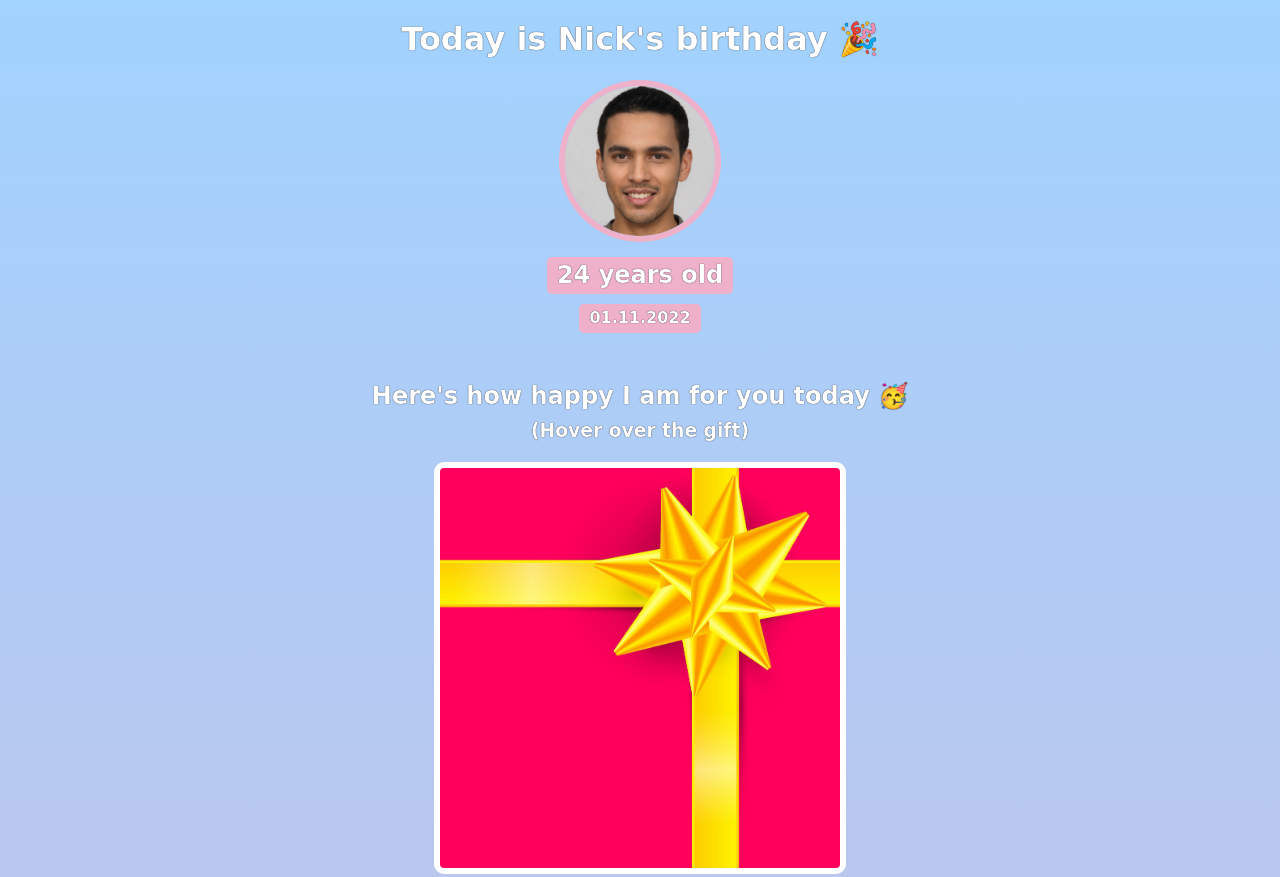
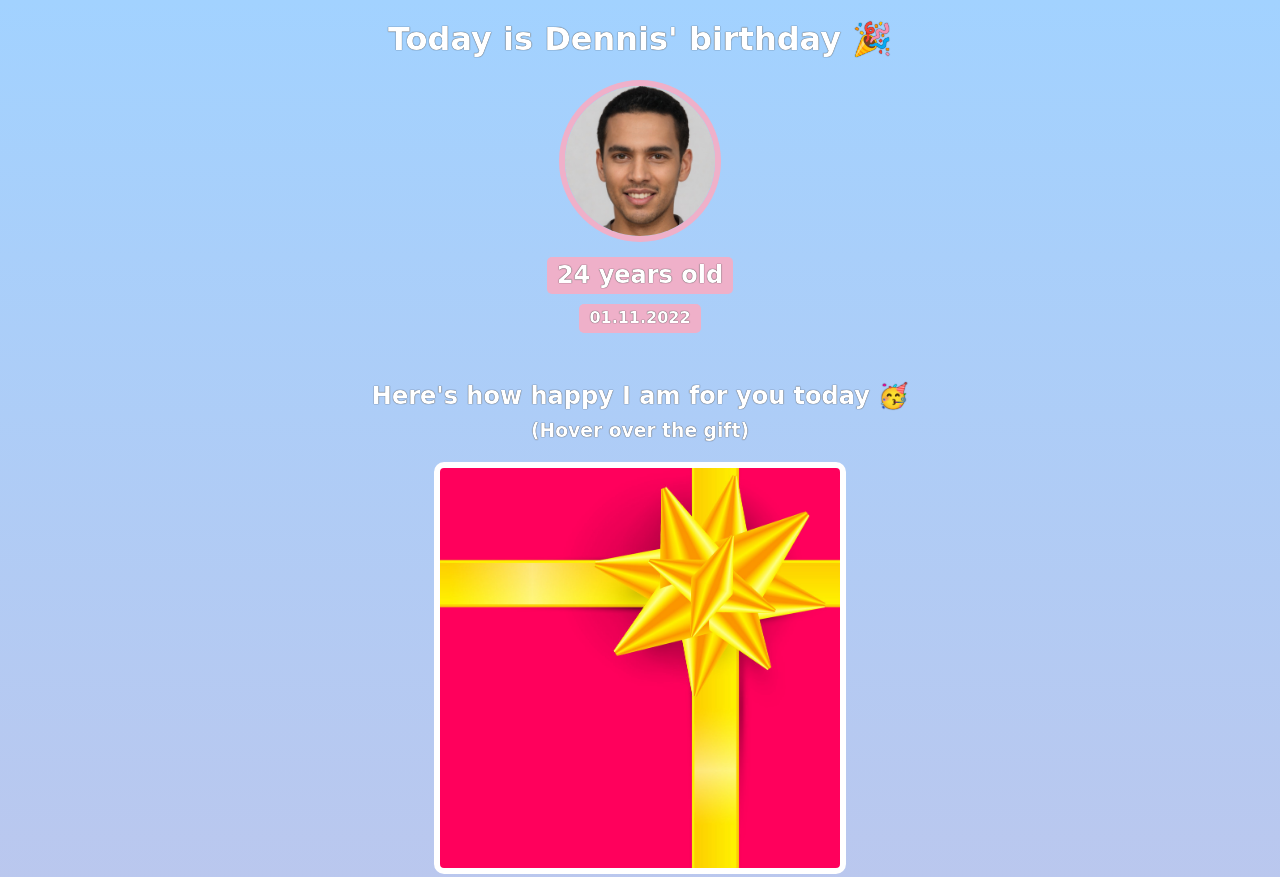
Before and after one commit to Ikedennis/birthday-gift-site, a website built with Vite: page index.html in a window 1280 px wide. Shown: the top 877 px of the page. Built offline with nearby package versions, Linux system fonts and the light colour scheme; a web font is replaced by a local one.

Commit message:
Change the name to Dennis

```diff
--- a/index.html
+++ b/index.html
@@ -7,7 +7,7 @@
     </head>
     <body>
         <div id="header">
-            <h1>Today is Nick's birthday 🎉</h1>
+            <h1>Today is Dennis' birthday 🎉</h1>
             <img id="bff-img" src="images/nick.jpg">
             <h2 id="bday-age">24 years old</h2>
             <h4 id="bday-date">01.11.2022</h4>
```
